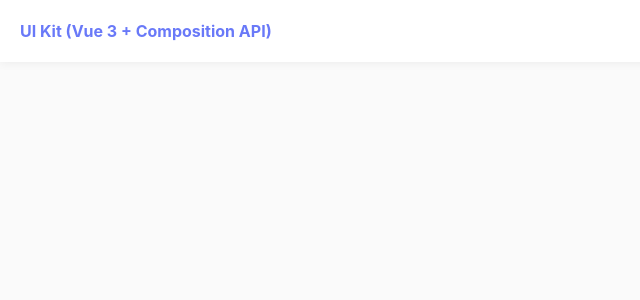
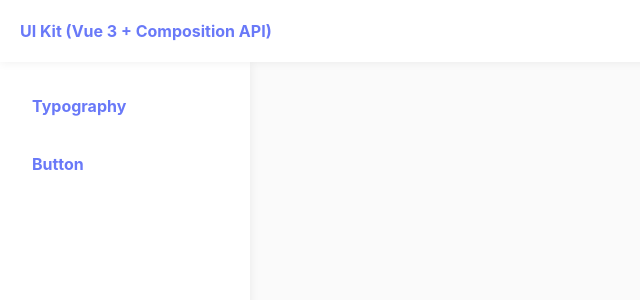
Before and after one commit to BadVoice/UI-kit-vue3, a Vue app: page /button in a window 1280 px wide. Shown: the top 300 px of the page, without its empty margins (0-640 px from the left). Built offline with nearby package versions, Linux system fonts and the light colour scheme.

Commit message:
feat: add sidebar navigation for our UI kit components

```diff
--- a/src/App.vue
+++ b/src/App.vue
@@ -1,10 +1,13 @@
 <script setup>
-import LayoutHeader from '@/components/layout/Header.vue'
+import LayoutHeader from '@/components/layout/Header/Header.vue'
+import Sidebar from '@/components/layout/Sidebar.vue/Sidebar.vue';
+
 </script>
 
 <template>
   <div class="container">
     <LayoutHeader />
+    <Sidebar />
     <div class="content">
       <RouterView />
     </div>
--- /dev/null
+++ b/src/components/layout/Sidebar.vue/Sidebar.vue
@@ -0,0 +1,47 @@
+
+<script setup>
+import { ref } from 'vue'
+
+    const links = ref([
+       { name: 'Typography', href: '/typography'},
+       { name: 'Button', href: '/button'}
+    ])
+</script>
+
+<template>
+    <div class="sidebar">
+        <RouterLink v-for="link in links"
+            class="sidebar__link"
+            :key="link.name"
+            :to="link.href"> {{link.name}}
+
+        </RouterLink>
+    </div>
+</template>
+
+<style lang="scss" scoped>
+    .sidebar {
+        left: 0;
+        top: 62px;
+        height: 100%;
+        background: #fff;
+        position: fixed;
+        width: 250px;
+        padding: 20px;
+        transition: 0.2s;
+        box-shadow: 0px 0px 10px rgba(0,0,0,0.07);
+        transform: translateX(0px);
+        &__link {
+            display: block;
+            border-radius: 12px;
+            padding: 10px;
+            border: 2px solid #fff;
+            transition: 0.2s;
+            font-weight: bold;
+            margin-bottom: 10px;
+            &:hover{
+                border-color: var(--primary-color)
+            }
+        }
+    }
+</style>
```
Also changed, not shown: src/components/layout/Header/Header.vue (renamed from src/components/layout/Header.vue).
